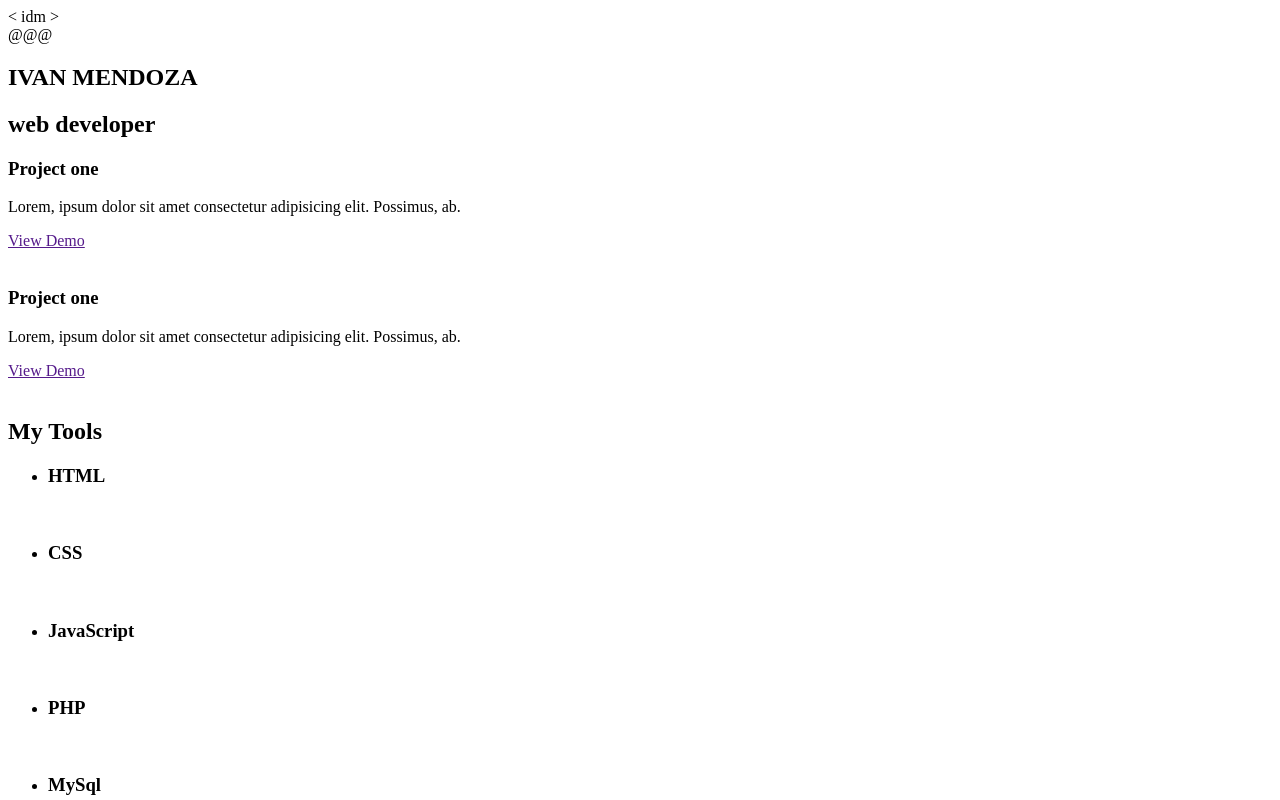
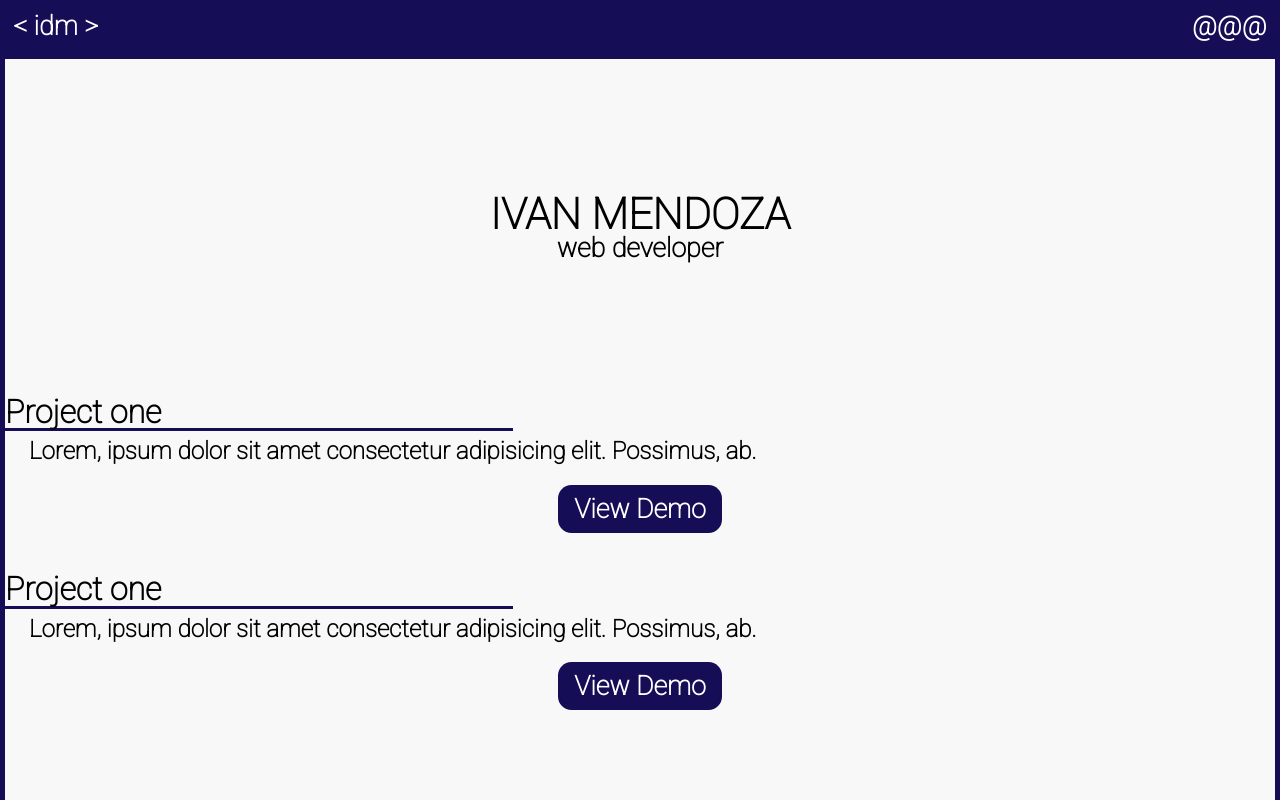
Before and after one commit to idmprofile/Porfolio, a plain HTML site: page index.html in a window 1280 px wide. Shown: the top 800 px of the page. Drawn offline with Linux system fonts and the light colour scheme; files that its build step writes are made by us from their sources; the site is published under a folder, as on GitHub Pages, so addresses that start at the root find nothing.

Commit message:
Update index.html

```diff
--- a/index.html
+++ b/index.html
@@ -4,7 +4,7 @@
     <meta charset="UTF-8">
     <meta http-equiv="X-UA-Compatible" content="IE=edge">
     <meta name="viewport" content="width=device-width, initial-scale=1.0">
-    <link rel="stylesheet" type="text/css" href="/styles/style.css">
+    <link rel="stylesheet" type="text/css" href="style.css">
 <!--     <link rel="preconnect" href="https://fonts.gstatic.com"> -->
     <link href="https://fonts.googleapis.com/css2?family=Roboto:wght@100&display=swap" rel="stylesheet">
     <title>idm</title>
```
